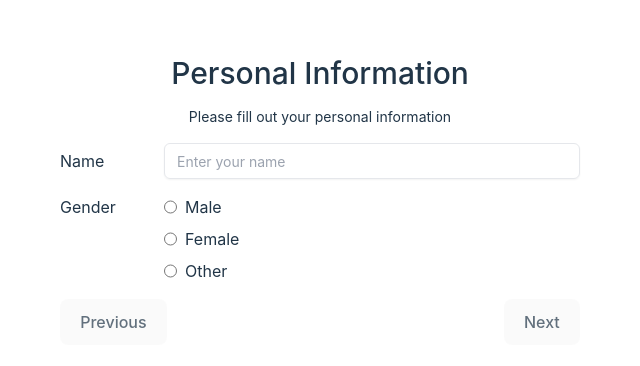
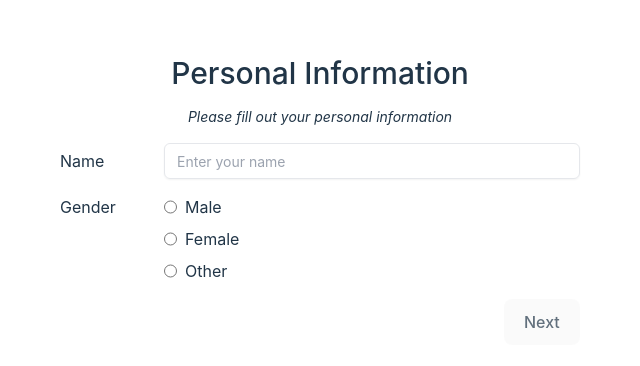
Before and after one commit to yogyy/multistep-form-vue, a Vue app: page / in a window 1280 px wide. Shown: the part 200-566 px from the top of the page, without its empty margins (340-980 px from the left). Built offline with nearby package versions, Linux system fonts and the light colour scheme.

Commit message:
chore: using script setup

```diff
--- a/src/App.vue
+++ b/src/App.vue
@@ -1,20 +1,11 @@
 <template>
-  <FormBuilder :steps="dummyData" />
+  <FormBuilder :steps="formSteps" />
 </template>
 
-<script lang="ts">
+<script lang="ts" setup>
 import FormBuilder from "./components/FormBuilder.vue";
 import Dummy from "./lib/response.json";
 import { FormStep } from "./types";
 
-export default {
-  components: {
-    FormBuilder,
-  },
-  data() {
-    return {
-      dummyData: Dummy as FormStep[],
-    };
-  },
-};
+const formSteps = Dummy as FormStep[];
 </script>
--- a/src/components/FormBuilder.vue
+++ b/src/components/FormBuilder.vue
@@ -1,14 +1,14 @@
 <template>
   <form
     @submit.prevent="handleSubmit"
-    class="min-w-[30rem] w-full shadow-sm shadow-white rounded-md box-content p-5 relative">
+    class="min-w-[30rem] w-full shadow-sm shadow-white rounded-md box-content p-5">
     <div
       class="space-y-4 flex-1"
       v-for="(step, _i) in steps"
       :key="_i"
       v-show="currentStep === step.step">
       <h2 class="text-3xl font-medium">{{ step.title }}</h2>
-      <p class="text-sm">{{ step.description }}</p>
+      <p class="text-sm italic">{{ step.description }}</p>
       <template v-for="(field, _i) in step.fields" :key="_i">
         <div
           v-if="field.type === 'textfield'"
@@ -65,7 +65,11 @@
         </div>
       </template>
       <div class="flex justify-between">
-        <button type="button" @click="prevStep" :disabled="currentStep === 1">
+        <button
+          type="button"
+          @click="prevStep"
+          :disabled="currentStep === 1"
+          :class="currentStep === 1 ? 'invisible' : 'visible'">
           Previous
         </button>
         <button
@@ -81,49 +85,39 @@
   </form>
 </template>
 
-<script lang="ts">
+<script lang="ts" setup>
+import { computed, reactive, ref, toRefs } from "vue";
 import { FormStep } from "../types";
 
-export default {
-  props: {
-    steps: {
-      type: Array<FormStep>,
-      required: true,
-    },
-  },
-  data() {
-    return {
-      currentStep: 1,
-      formData: {} as { [key: string]: any },
-    };
-  },
-  computed: {
-    isCurrentStepValid(): boolean {
-      const currentFields =
-        this.steps.find((step) => step.step === this.currentStep)?.fields || [];
-      return currentFields.every((field) => {
-        return (
-          !field.required || (field.required && this.formData[field.label.toLowerCase()])
-        );
-      });
-    }, // checks if all required fields in the current step are filled
-  },
+const props = defineProps<{ steps: FormStep[] }>();
+const formData = reactive<Record<string, any>>({});
+const currentStep = ref(1);
 
-  methods: {
-    nextStep() {
-      if (this.currentStep < this.steps.length) {
-        this.currentStep++;
-      }
-    },
-    prevStep() {
-      if (this.currentStep > 1) {
-        this.currentStep--;
-      }
-    },
-    handleSubmit() {
-      console.log(this.formData);
-      //   this.formData = {}; //reset form
-    },
-  },
-};
+const { steps } = toRefs(props);
+
+const isCurrentStepValid = computed(() => {
+  const currentFields =
+    steps.value.find(({ step }) => step === currentStep.value)?.fields || [];
+  return currentFields.every((field) => {
+    return !field.required || (field.required && formData[field.label.toLowerCase()]);
+  });
+});
+
+function nextStep() {
+  if (currentStep.value < steps.value.length) {
+    currentStep.value++;
+  }
+}
+function prevStep() {
+  if (currentStep.value > 1) {
+    currentStep.value--;
+  }
+}
+function handleSubmit() {
+  console.log(formData);
+  // currentStep.value = 1;
+  for (const key in formData) {
+    delete formData[key];
+  }
+}
 </script>
```
